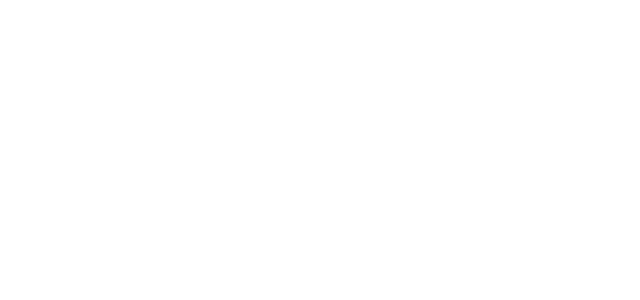
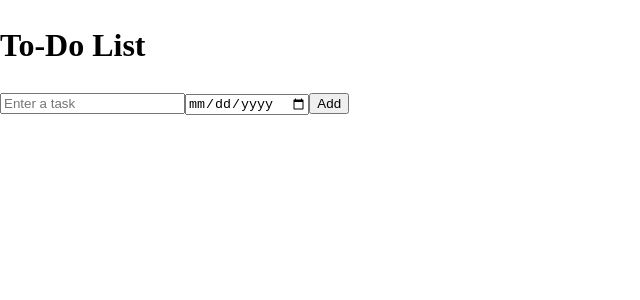
Before and after one commit to belovdima/PROJECTS, a React (Vite) app in the folder To-Do-List/: page / in a window 1280 px wide. Shown: the top 300 px of the page, without its empty margins (0-640 px from the left). Built offline with nearby package versions, Linux system fonts and the light colour scheme.

Commit message:
added funtional

```diff
--- a/To-Do-List/src/components/List..tsx
+++ b/To-Do-List/src/components/List..tsx
@@ -1,3 +1,99 @@
+import { useState } from "react";
+import { useDispatch, useSelector } from "react-redux";
+import { RootState } from "../redux/store";
+import { addTask, deleteTask, toggleTask } from "../redux/tasksSlice";
+
+interface Task {
+    id: number;
+    description: string;
+    deadline: string;
+    completed: boolean;
+    completionTime: string | null;
+}
+
 export const List = () => {
-    return <div className="List"></div>;
+    const [newTask, setNewTask] = useState(""); // Для описания задачи
+    const [newDeadline, setNewDeadline] = useState(""); // Для дедлайна
+    const tasks = useSelector((state: RootState) => state.tasks);
+    const dispatch = useDispatch();
+
+    const handleInputChange = (e: React.ChangeEvent<HTMLInputElement>) => {
+        setNewTask(e.target.value);
+    };
+
+    const handleDeadlineChange = (e: React.ChangeEvent<HTMLInputElement>) => {
+        setNewDeadline(e.target.value); // Устанавливаем значение дедлайна
+    };
+
+    const handleAddTask = () => {
+        if (newTask.trim() !== "") {
+            const newTaskObj: Task = {
+                id: Date.now(),
+                description: newTask,
+                deadline: newDeadline,
+                completed: false,
+                completionTime: null,
+            };
+            dispatch(addTask(newTaskObj));
+            setNewTask("");
+            setNewDeadline("");
+        }
+    };
+
+    const handleDeleteTask = (id: number) => {
+        dispatch(deleteTask(id));
+    };
+
+    const handleDoneTask = (id: number) => {
+        dispatch(toggleTask(id));
+    };
+
+    return (
+        <>
+            <div className="list">
+                <h1>To-Do List</h1>
+                <input
+                    type="text"
+                    placeholder="Enter a task"
+                    value={newTask}
+                    onChange={handleInputChange}
+                />
+                <input
+                    type="date"
+                    value={newDeadline}
+                    onChange={handleDeadlineChange}
+                />
+                <button className="add-button" onClick={handleAddTask}>
+                    Add
+                </button>
+            </div>
+            <ol>
+                {tasks.map((task: Task) => (
+                    <li key={task.id}>
+                        <span className={task.completed ? "completed" : "text"}>
+                            {task.description} (Deadline:{" "}
+                            {task.deadline ? task.deadline : "None"})
+                        </span>
+                        {task.completed && task.completionTime && (
+                            <span className="completed-time">
+                                (Completed at:{" "}
+                                {new Date(task.completionTime).toLocaleString()}
+                                )
+                            </span>
+                        )}
+                        <button
+                            className="delete"
+                            onClick={() => handleDeleteTask(task.id)}>
+                            Delete
+                        </button>
+                        <input
+                            type="checkbox"
+                            checked={task.completed}
+                            onChange={() => handleDoneTask(task.id)}
+                        />
+                    </li>
+                ))}
+            </ol>
+        </>
+    );
 };
--- a/To-Do-List/src/redux/store.ts
+++ b/To-Do-List/src/redux/store.ts
@@ -7,4 +7,6 @@ const store = configureStore({
     },
 });
 
+export type RootState = ReturnType<typeof store.getState>;
+
 export default store;
--- a/To-Do-List/src/redux/tasksSlice.ts
+++ b/To-Do-List/src/redux/tasksSlice.ts
@@ -21,8 +21,17 @@ const taskSlice = createSlice({
         deleteTask(state, action: PayloadAction<number>) {
             return state.filter((task) => task.id !== action.payload);
         },
+        toggleTask(state, action: PayloadAction<number>) {
+            const task = state.find((task) => task.id === action.payload);
+            if (task) {
+                task.completed = !task.completed;
+                task.completionTime = task.completed
+                    ? new Date().toISOString()
+                    : null; // Устанавливаем время выполнения
+            }
+        },
     },
 });
 
-export const { addTask, deleteTask } = taskSlice.actions;
+export const { addTask, deleteTask, toggleTask } = taskSlice.actions;
 export default taskSlice.reducer;
```
